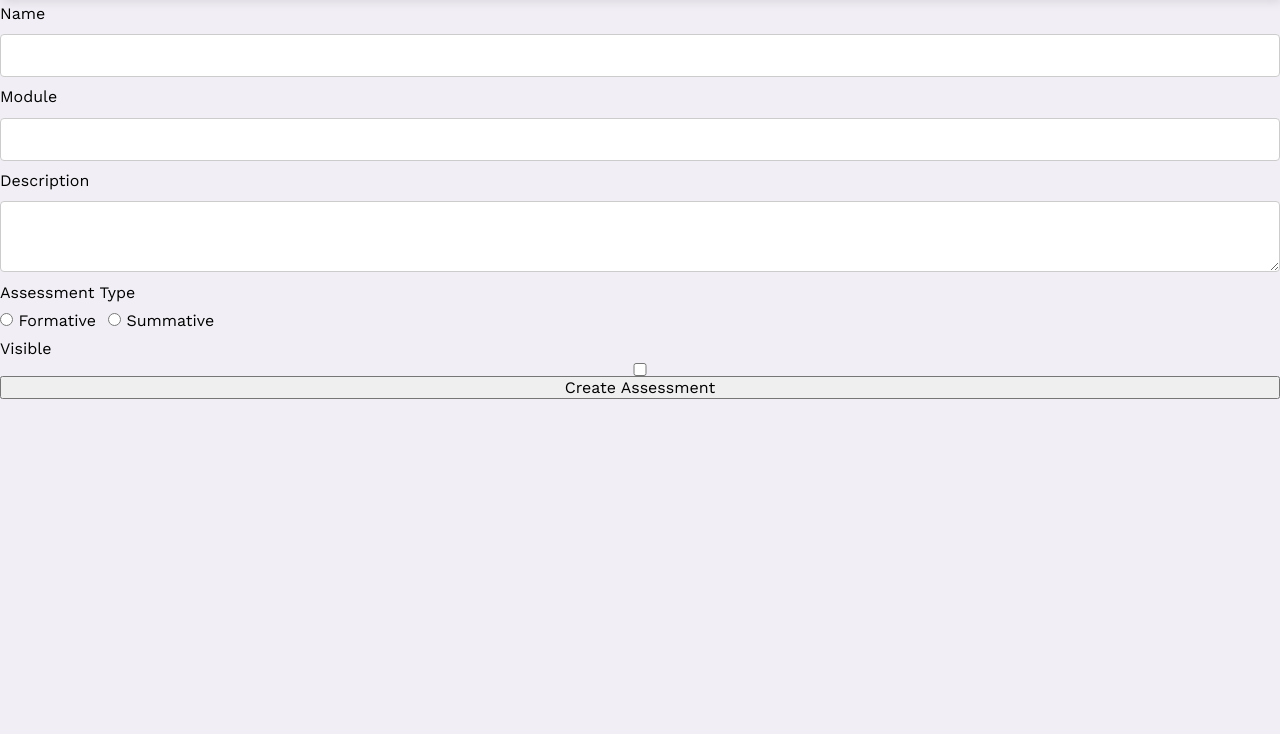
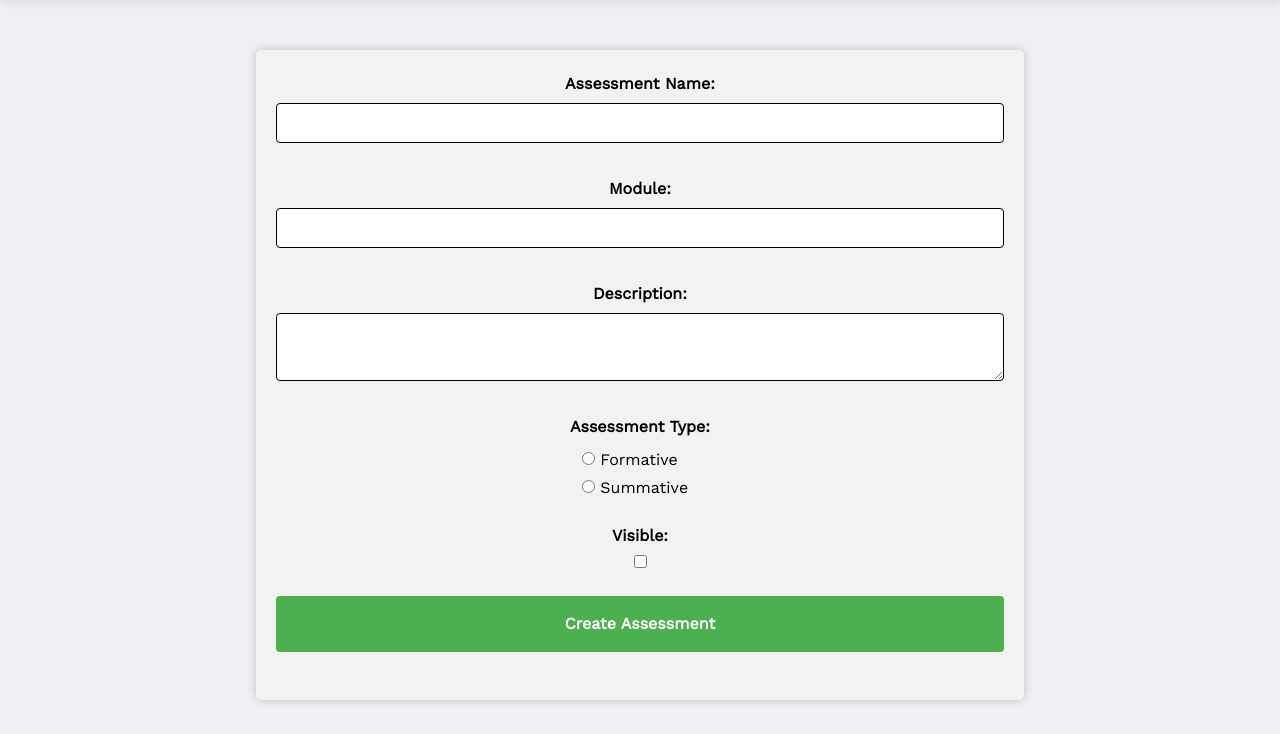
Before and after one commit to charz09/cmt313, a Flask app: page /teacher/assessments/new in a window 1280 px wide. Shown: the part 66-800 px from the top of the page. Run offline with Flask 3, Linux system fonts and the light colour scheme; a user stored in the database is signed in.

Commit message:
css styling for the create/edit  assessment page

```diff
--- a/src/static/css/base.css
+++ b/src/static/css/base.css
@@ -549,3 +549,106 @@ form {
 .question-containerfr.red {
   border: 6px solid red;
 }
+
+
+
+
+
+
+/* assessment  */
+/* Input fields */
+
+
+
+.form-inputx {
+  display: flex;
+  justify-content: center;
+  align-items: center;
+}
+
+
+
+
+.input-fieldx {
+  border: 1px solid rgb(0, 0, 0);
+  border-radius: 4px;
+  box-sizing: border-box;
+  padding: 5px 5px;
+  margin-bottom: 12px;
+  width: 100%;
+  display: flex;
+  justify-content: center;
+  align-items: center;
+}
+
+/* Radio buttons */
+.radio-buttonx {
+  display: inline-block;
+  vertical-align: middle;
+  margin-right: 10px;
+  list-style: none; /* Removes bullet points */
+
+}
+
+/* Radio buttons container */
+.radio-buttonsx {
+  display: flex;
+  justify-content: center;
+  align-items: center;
+  list-style: none; /* Removes bullet points */
+}
+
+/* Submit button */
+.submit-buttonx {
+  background-color: #4CAF50;
+  color: white;
+  padding: 14px 20px;
+  margin: 8px 0;
+  border: none;
+  border-radius: 4px;
+  cursor: pointer;
+  width: 100%;
+  font-size: 16px;
+  font-weight: bold;
+  transition: background-color 0.2s ease;
+}
+
+.submit-buttonx:hover {
+  background-color: #3e8e41;
+}
+
+
+/* Login form container */
+.assessment-formx {
+  border-radius: 5px;
+  background-color: #f2f2f2;
+  padding: 20px;
+  width: 60%;
+  margin: auto;
+  margin-top: 50px;
+  box-shadow: 0 0 10px rgba(0, 0, 0, 0.2);
+}
+
+/* Form section */
+.form-sectionx {
+  margin-bottom: 20px;
+
+}
+
+/* Form labels */
+.form-labelx {
+  text-align: center;
+
+  font-weight: bold;
+  display: block;
+  margin-bottom: 5px;
+  flex:1;
+
+}
+
+/* Form error messages */
+.form-errorx {
+  color: red;
+  font-size: 12px;
+  margin-top: 5px;
+}
--- a/src/templates/teacher/assessments/new.html
+++ b/src/templates/teacher/assessments/new.html
@@ -2,28 +2,44 @@
 
 {% block content %}
 
-<section>
-    <div class="login-form">
-        <form method="POST">
-            {{ form.hidden_tag() }}
+<div class="assessment-formx">
+    <form method="POST">
+        {{ form.hidden_tag() }}
 
-            {{ form.name.label }}
-            {{ form.name(class='input-field') }}
+        <div class="form-sectionx">
+            <label for="{{ form.name.id }}" class="form-labelx">Assessment Name:</label>
+            {{ form.name(class='input-fieldx form-inputx') }}
+        </div>
 
-            {{ form.module.label }}
-            {{ form.module(class='input-field') }}
+        <div class="form-sectionx">
+            <label for="{{ form.module.id }}" class="form-labelx">Module:</label>
+            {{ form.module(class='input-fieldx form-inputx') }}
+        </div>
 
-            {{ form.description.label }}
-            {{ form.description(class='input-field') }}
+        <div class="form-sectionx">
+            <label for="{{ form.description.id }}" class="form-labelx">Description:</label>
+            {{ form.description(class='input-fieldx form-inputx') }}
+        </div>
 
-            {{ form.assessment_type.label }}
-            {{ form.assessment_type(class="radio-botton") }}
+        <div class="form-sectionx">
+            <label for="{{ form.assessment_type.id }}" class="form-labelx">Assessment Type:</label>
+            <div class="radio-buttonsx form-inputx">
+                {{ form.assessment_type(class="radio-buttonx") }}
+            </div>
+        </div>
 
-            {{ form.visible.label }}
-            {{ form.visible }}
-            {{ form.submit(class='signup-button') }}
-        </form>
-    </div>
-</section>
+        <div class="form-sectionx">
+            <label for="{{ form.visible.id }}" class="form-labelx">Visible:</label>
+            <div class="radio-buttonsx form-inputx">
+                {{ form.visible(class='form-inputx') }}
+            </div>
+
+        </div>
+
+        <div class="form-sectionx">
+            {{ form.submit(class='submit-buttonx') }}
+        </div>
+    </form>
+</div>
 
 {% endblock %}
```
Also changed, not shown: src/templates/teacher/assessments/edit.html (+29 -12 lines), src/data/data.sqlite.
